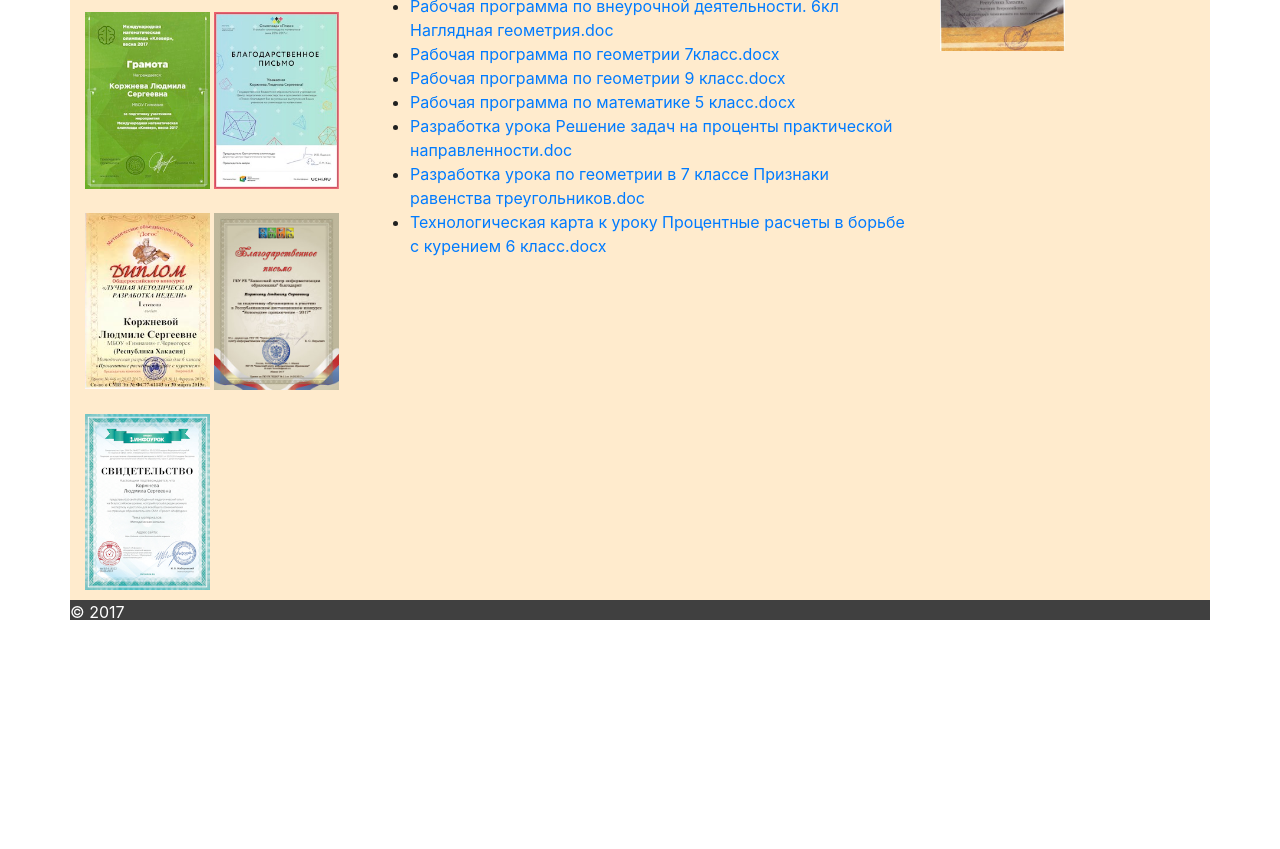
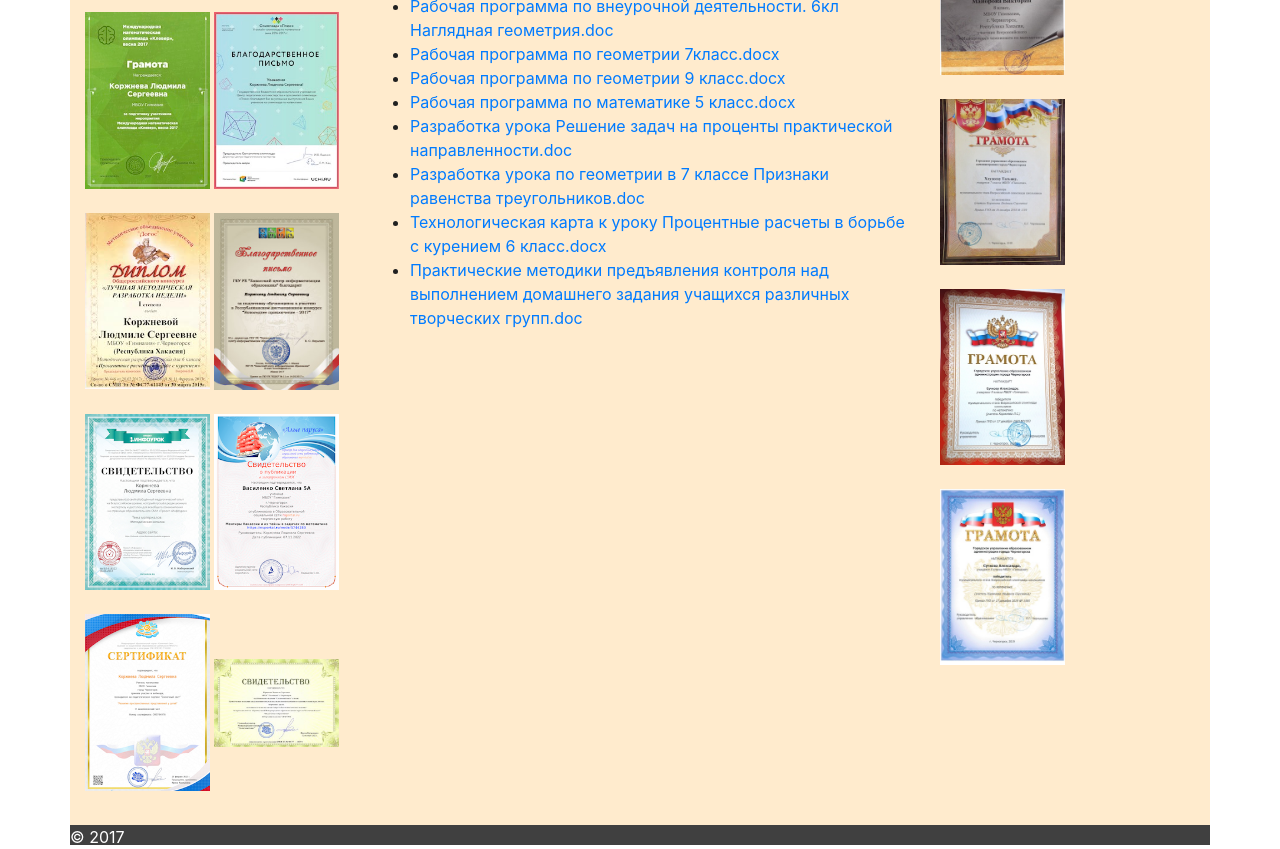
Before and after one commit to ks7ludmila/ks7ludmila.github.io, a plain HTML site: page index.html in a window 1280 px wide. Shown: the part 1254-2103 px from the top of the page. Before the commit the page ends 1878 px from the top, so only its background shows below. Drawn offline with nearby package versions, Linux system fonts and the light colour scheme.

Commit message:
add new matterials

```diff
--- a/index.html
+++ b/index.html
@@ -101,6 +101,9 @@
                     <a target="_blank" href="achievements/a6.jpg"><img src="achievements/thumbnails/a6.jpg"></a>
                     <a target="_blank" href="achievements/a7.jpg"><img src="achievements/thumbnails/a7.jpg"></a><br><br>
                     <a target="_blank" href="achievements/a8.jpg"><img src="achievements/thumbnails/a8.jpg"></a>
+                    <a target="_blank" href="achievements/a11.png"><img src="achievements/thumbnails/a11.png"></a><br><br>
+                    <a target="_blank" href="achievements/a10.jpg"><img src="achievements/thumbnails/a10.jpg"></a>
+                    <a target="_blank" href="achievements/a9.jpg"><img src="achievements/thumbnails/a9.jpg"></a><br><br>
                 </div>
             </div>
 
@@ -144,6 +147,7 @@
                         <li><a href="library/Разработка_урока_Решение_задач_на_проценты_практической_направленности.doc">Разработка урока Решение задач на проценты практической направленности.doc</a></li>
                         <li><a href="library/Разработка_урока_по_геометрии_в_7_классе_Признаки_равенства_треугольников.doc">Разработка урока по геометрии в 7 классе Признаки равенства треугольников.doc</a></li>
                         <li><a href="library/технологическая_карта_к_уроку_Процентные_расчеты_в_борьбе_с_курением_6_класс.docx">Технологическая карта к уроку Процентные расчеты в борьбе с курением 6 класс.docx</a></li>
+                        <li><a href="library/Prakticheskie_metodiki_predyavlenia_kontrolya_nad_vypolneniem_domashnego_zadania_uchaschikhsya_razlichnykh_tvorcheskikh_grupp.doc">Практические методики предъявления контроля над выполнением домашнего задания учащихся различных творческих групп.doc</a></li>
                     </ul>
                 </div>
 
@@ -151,12 +155,16 @@
             <div class="col-md-3 col3">
                 <div class="learners_wrap">
                     <b>Достижения моих учеников</b><br>
-                    <a href="learners/ОЛИМПИАДА_МИФИ_Ананьев.doc">ОЛИМПИАДА_МИФИ_Ананьев.doc</a><br><br>
+                    <a href="learners/ОЛИМПИАДА_МИФИ_Ананьев.doc">ОЛИМПИАДА_МИФИ_Ананьев.doc</a><br>
+                    <a href="learners/Diplom_Stas_Shikiryuk.pdf">ДИПЛОМ_Стас_Шикирюк.pdf</a><br><br>
                     <a target="_blank" href="learners/s1.JPG"><img src="learners/thumbnails/s1.JPG"></a><br><br>
                     <a target="_blank" href="learners/s2.JPG"><img src="learners/thumbnails/s2.JPG"></a><br><br>
                     <a target="_blank" href="learners/s3.jpg"><img src="learners/thumbnails/s3.jpg"></a><br><br>
                     <a target="_blank" href="learners/s4.jpg"><img src="learners/thumbnails/s4.jpg"></a><br><br>
                     <a target="_blank" href="learners/s5.jpg"><img src="learners/thumbnails/s5.jpg"></a><br><br>
+                    <a target="_blank" href="learners/s7.jpg"><img src="learners/thumbnails/s7.jpg"></a><br><br>
+                    <a target="_blank" href="learners/s6.jpeg"><img src="learners/thumbnails/s6.jpeg"></a><br><br>
+                    <a target="_blank" href="learners/s8.jpeg"><img src="learners/thumbnails/s8.jpeg"></a><br><br>
                 </div>
             </div>
         </div>
```
Also changed, not shown: achievements/a9.jpg (added), achievements/thumbnails/a10.jpg (added), achievements/thumbnails/a11.png (added), achievements/thumbnails/a9.jpg (added), learners/s7.jpg (added), learners/s8.jpeg (added), learners/s9.jpg (added), learners/thumbnails/s6.jpeg (added), learners/thumbnails/s7.jpg (added), learners/thumbnails/s8.jpeg (added), learners/thumbnails/s9.jpg (added), 6 other files.
